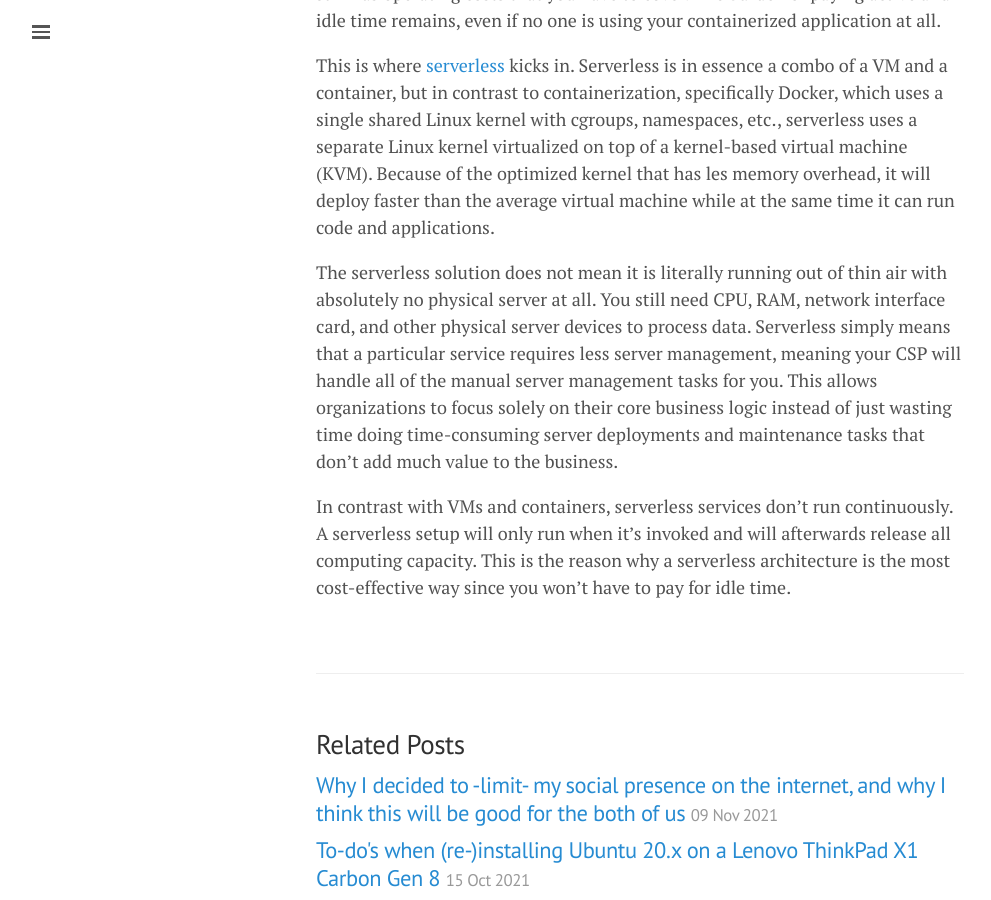
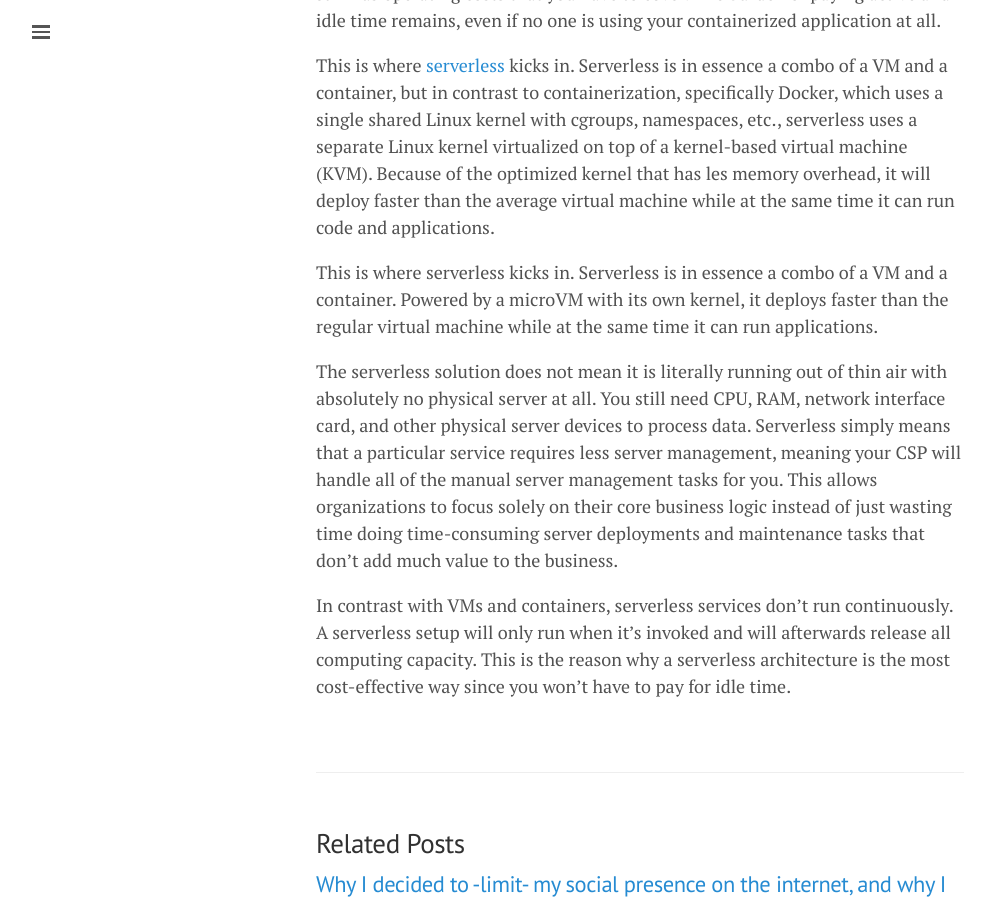
Before and after one commit to lgeurts/lgeurts.github.io, a Jekyll site: the page built from _posts/2022-03-29-what-is-serverless-computing.md, in a window 1280 px wide and 900 px high, scrolled down 1048 px. Shown: the whole window, without its empty margins (0-991 px from the left). Built offline with Jekyll 4.4.1, drawn with Linux system fonts in a browser that asks for light colours; nearby versions of some CDN libraries; comment, search, counter and statistics services are not loaded; some of the changed text lies outside the part shown.

Commit message:
Update 2022-03-29-what-is-serverless-computing.md

```diff
--- a/_posts/2022-03-29-what-is-serverless-computing.md
+++ b/_posts/2022-03-29-what-is-serverless-computing.md
@@ -23,6 +23,8 @@
 
 This is where [serverless](https://aws.amazon.com/serverless/) kicks in. Serverless is in essence a combo of a VM and a container, but in contrast to containerization, specifically Docker, which uses a single shared Linux kernel with cgroups, namespaces, etc., serverless uses a separate Linux kernel virtualized on top of a kernel-based virtual machine (KVM). Because of the optimized kernel that has les memory overhead, it will deploy faster than the average virtual machine while at the same time it can run code and applications.
 
+This is where serverless kicks in. Serverless is in essence a combo of a VM and a container. Powered by a microVM with its own kernel, it deploys faster than the regular virtual machine while at the same time it can run applications.
+
 The serverless solution does not mean it is literally running out of thin air with absolutely no physical server at all. You still need CPU, RAM, network interface card, and other physical server devices to process data. Serverless simply means that a particular service requires less server management, meaning your CSP will handle all of the manual server management tasks for you. This allows organizations to focus solely on their core business logic instead of just wasting time doing time-consuming server deployments and maintenance tasks that don’t add much value to the business.
 
 In contrast with VMs and containers, serverless services don't run continuously. A serverless setup will only run when it's invoked and will afterwards release all computing capacity. This is the reason why a serverless architecture is the most cost-effective way since you won’t have to pay for idle time.
```
